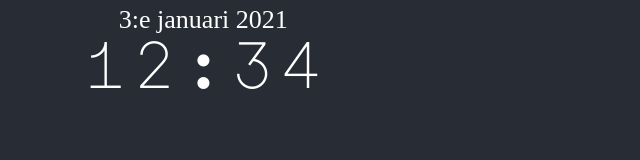
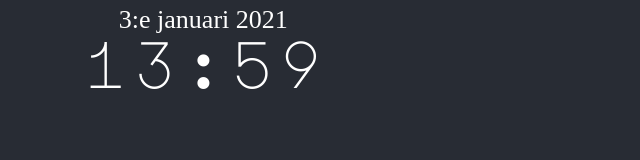
Before and after one commit to Dekamik/terminal_web, a React (Create React App) app: page / in a window 1280 px wide. Shown: the top 160 px of the page, without its empty margins (0-640 px from the left). Built offline with nearby package versions, Linux system fonts and the light colour scheme; a web font is replaced by a local one.

Commit message:
Clock implemented

```diff
--- a/package.json
+++ b/package.json
@@ -12,6 +12,7 @@
     "@testing-library/user-event": "^12.6.0",
     "bootstrap": "^4.5.3",
     "dotenv": "^8.2.0",
+    "moment": "^2.29.1",
     "react": "^17.0.1",
     "react-dom": "^17.0.1",
     "react-scripts": "4.0.1",
--- a/src/components/clock/Clock.tsx
+++ b/src/components/clock/Clock.tsx
@@ -1,15 +1,29 @@
+import moment from 'moment';
+import 'moment/locale/sv'
 import * as React from 'react';
 
 export const Clock: React.FunctionComponent = () => {
 
+    const [date, setDate] = React.useState<string>("...");
+    const [time, setTime] = React.useState<string>("...");
+
+    React.useEffect(() => {
+        moment.locale('sv');
+        setInterval(() => {
+            let timestamp = moment();
+            setDate(timestamp.format("Do MMMM YYYY"));
+            setTime(timestamp.format("HH:mm"));
+        }, 1000);
+    }, []);
+
     return (
         <>
-            <div className="col-12 clock">
+            <div className="clock">
                 <div className="row">
-                    <div className="col-12 clock-date">3:e januari 2021</div>
+                    <div className="col-12 clock-date">{date}</div>
                 </div>
                 <div className="row">
-                    <div className="col-12 clock-time">12:34</div>
+                    <div className="col-12 clock-time">{time}</div>
                 </div>
             </div>
         </>
```
Also changed, not shown: 2 other files (tests, documents, lock files or other folders).
